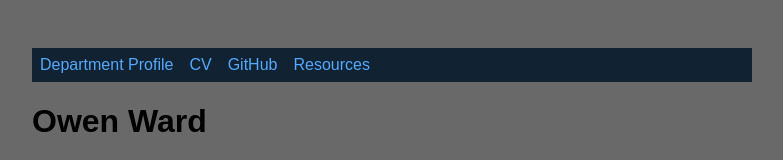
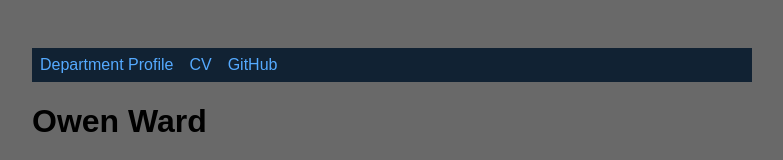
Before and after one commit to Owen-Ward/Owen-Ward.github.io, a plain HTML site: page index.html in a window 1280 px wide. Shown: the top 160 px of the page, without its empty margins (248-1031 px from the left). Drawn offline with Linux system fonts and the light colour scheme.

Commit message:
removed resources

```diff
--- a/index.html
+++ b/index.html
@@ -13,7 +13,7 @@
 				<li><a href="https://www.spanport.utoronto.ca/people/directories/graduate-students/owen-ward">Department Profile</a></li>
 				<li><a href="links-and-images/misc/Owen Ward CV 2023 copy.pdf"> CV</a></li>
 				<li><a href="https://github.com/Owen-Ward"> GitHub</a></li>
-				<li><a href="links-and-images/links.html">Resources</a></li>
+				<!--<li><a href="links-and-images/links.html">Resources</a></li>-->
 
 			</ul>
 		</nav>
```
